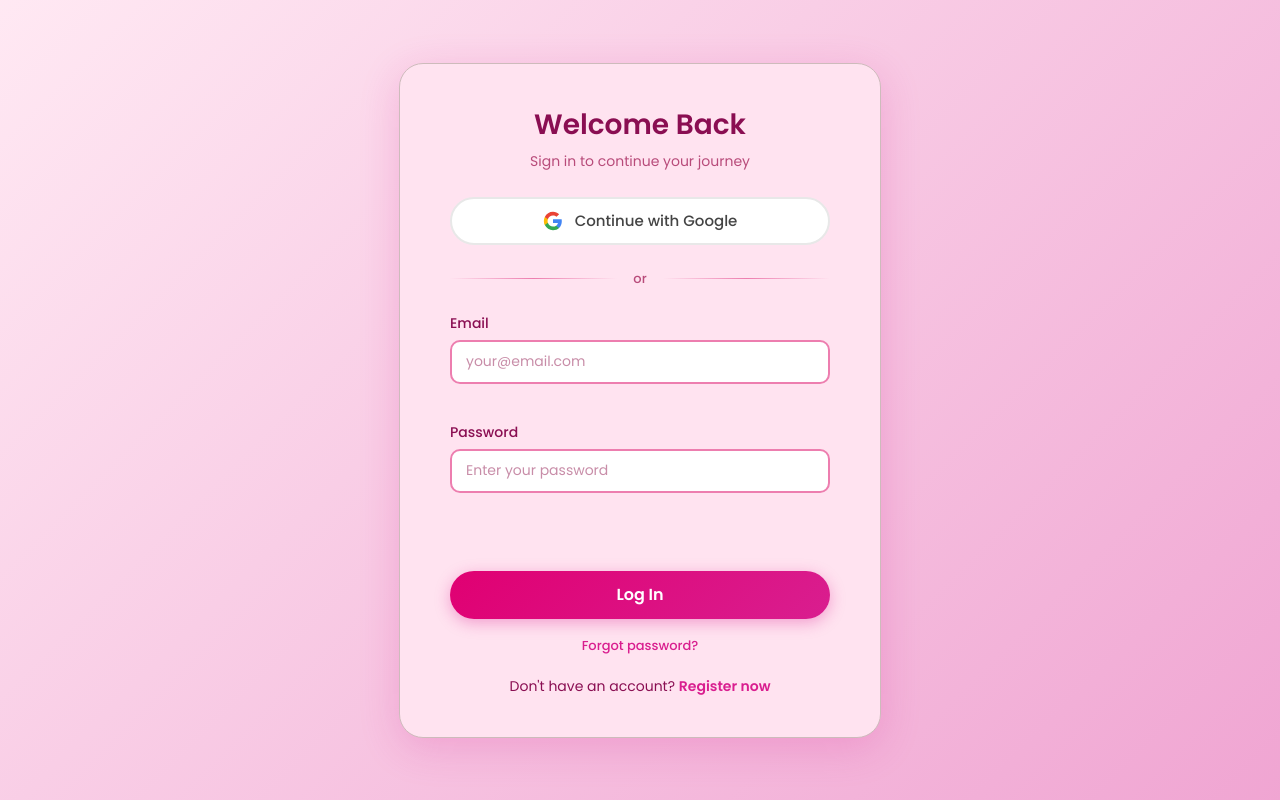
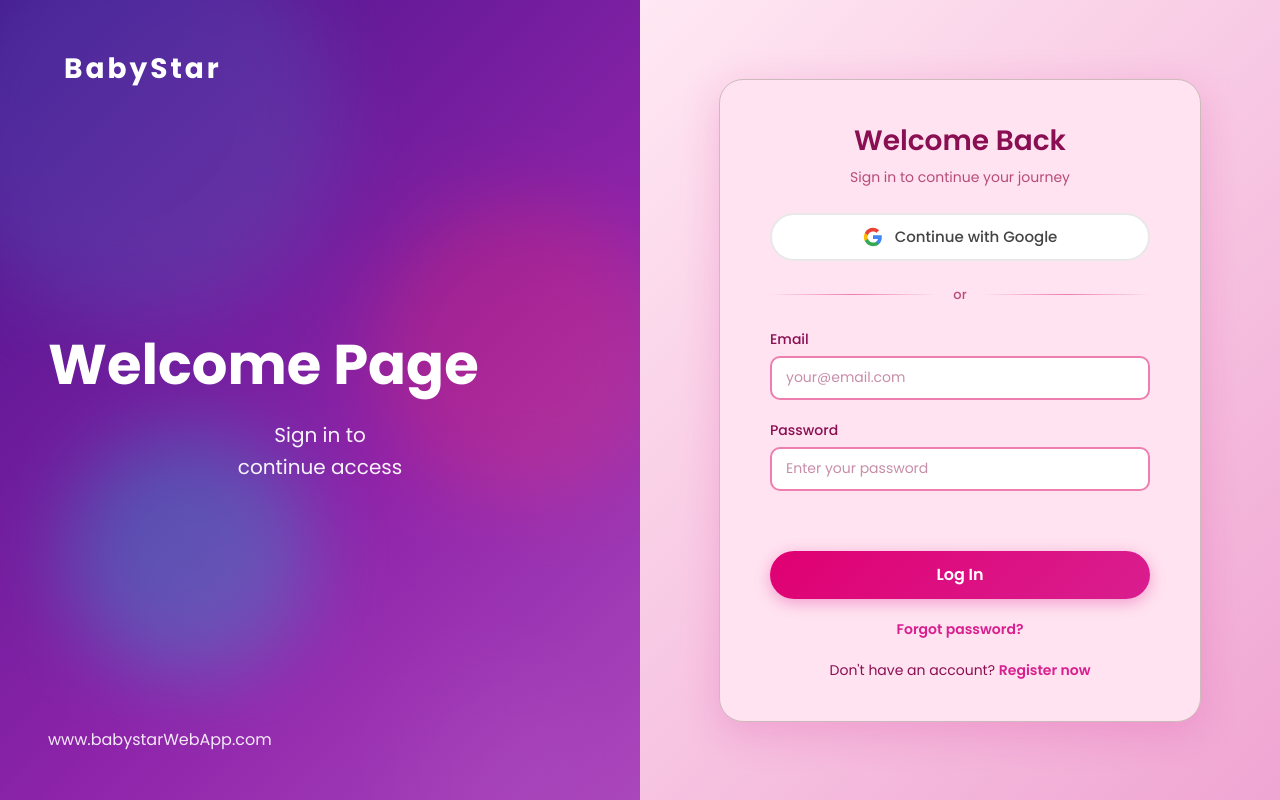
Before and after one commit to quangminh241105/babystar, a Node server app: page /auth/login in a window 1280 px wide. Run offline with Node 20, Linux system fonts and the light colour scheme; some libraries are stand-ins or nearby versions.

Commit message:
[FE] UI changes for registration/login

```diff
--- a/client/public/css/Home.css
+++ b/client/public/css/Home.css
@@ -10,6 +10,7 @@ body {
     padding: 30px;
     margin:auto;
     margin-bottom: 30px;
+    margin-top: 40px;
     color: white;
 }
 
--- a/client/public/css/LogIn.css
+++ b/client/public/css/LogIn.css
@@ -1,17 +1,146 @@
 @import url('https://fonts.googleapis.com/css2?family=Poppins:wght@400;500;600;700&display=swap');
 
 body {
+    margin: 0;
+    padding: 0;
+    font-family: 'Poppins', sans-serif;
+    min-height: 100vh;
+    overflow-x: hidden;
+}
+
+/* Split layout wrapper */
+.auth-layout {
+    display: grid;
+    grid-template-columns: 1fr 1fr;
+    min-height: 100vh;
+}
+
+/* Left decorative panel (purple gradient like reference) */
+.auth-left {
+    background: linear-gradient(135deg, #4A148C 0%, #6A1B9A 30%, #8E24AA 60%, #AB47BC 100%);
+    position: relative;
+    overflow: hidden;
+    display: flex;
+    flex-direction: column;
+    justify-content: space-between;
+    padding: 3rem;
+}
+
+/* Abstract blob shapes */
+.blob {
+    position: absolute;
+    border-radius: 50%;
+    opacity: 0.3;
+    filter: blur(40px);
+}
+
+.blob-1 {
+    width: 400px;
+    height: 400px;
+    background: linear-gradient(135deg, #3F51B5 0%, #5C6BC0 100%);
+    top: -10%;
+    left: -10%;
+}
+
+.blob-2 {
+    width: 300px;
+    height: 300px;
+    background: linear-gradient(135deg, #E91E63 0%, #EC407A 100%);
+    top: 25%;
+    right: -5%;
+}
+
+.blob-3 {
+    width: 250px;
+    height: 250px;
+    background: linear-gradient(135deg, #00BCD4 0%, #26C6DA 100%);
+    bottom: 15%;
+    left: 10%;
+}
+
+.blob-4 {
+    width: 200px;
+    height: 200px;
+    background: linear-gradient(135deg, #9C27B0 0%, #BA68C8 100%);
+    bottom: -5%;
+    right: 10%;
+}
+
+/* Logo section */
+.logo-section {
+    position: relative;
+    z-index: 2;
+    display: flex;
+    align-items: center;
+    gap: 1rem;
+}
+
+.logo-circles {
+    display: flex;
+    align-items: center;
+}
+
+.logo-circle {
+    width: 50px;
+    height: 50px;
+    border: 4px solid white;
+    border-radius: 50%;
+    background: transparent;
+}
+
+.logo-circle:nth-child(2) {
+    margin-left: -20px;
+}
+
+.logo-text {
+    color: white;
+    font-size: 1.75rem;
+    font-weight: 700;
+    letter-spacing: 3px;
+}
+
+/* Welcome content */
+.welcome-content {
+    position: relative;
+    z-index: 2;
+}
+
+.welcome-title {
+    color: white;
+    font-size: 3.5rem;
+    font-weight: 700;
+    margin: 0 0 1.5rem 0;
+    line-height: 1.1;
+}
+
+.welcome-subtitle {
+    color: rgba(255, 255, 255, 0.95);
+    font-size: 1.25rem;
+    margin: 0;
+    line-height: 1.6;
+}
+
+/* Website link */
+.website-link {
+    position: relative;
+    z-index: 2;
+    color: white;
+    font-size: 1rem;
+    text-decoration: none;
+    opacity: 0.9;
+}
+
+.website-link:hover {
+    opacity: 1;
+}
+
+/* Right form panel */
+.auth-right {
     background: linear-gradient(135deg, rgba(255, 227, 240, 0.8) 0%, rgba(217, 30, 143, 0.4) 100%);
-    background-repeat: no-repeat;
-    background-attachment: fixed;
-    min-height: 100vh;
-    margin: 0;
     display: flex;
-    flex-direction: row;
+    align-items: center;
     justify-content: center;
-    align-items: center;
-    padding: 20px;
-    box-sizing: border-box;
+    padding: 2rem;
 }
 
 #inner-box {
@@ -52,7 +181,13 @@ label {
 }
 
 .registration {
-    margin-bottom: 18px;
+    margin-bottom: 4px;
+}
+
+.navbar-logo-img {
+        height: 50px;
+        width: auto;
+        object-fit: contain;
 }
 
 input[type="text"],
@@ -92,7 +227,6 @@ input[type="password"]:focus,
     color: #D91E8F;
     font-family: 'Poppins', sans-serif;
     font-size: 12px;
-    margin-top: 4px;
     min-height: 16px;
 }
 
@@ -283,6 +417,20 @@ p span:active {
 }
 
 /* Responsive */
+@media (max-width: 900px) {
+    .auth-layout {
+        grid-template-columns: 1fr;
+    }
+
+    .auth-left {
+        display: none;
+    }
+
+    .auth-right {
+        padding: 2rem 1rem;
+    }
+}
+
 @media (max-width: 480px) {
     #inner-box {
         padding: 30px 25px;
@@ -298,14 +446,3 @@ p span:active {
         gap: 12px;
     }
 }
-
-/* Forgot password link */
-.forgot-link {
-    margin-top: 16px !important;
-    margin-bottom: 8px !important;
-}
-
-.forgot-link span {
-    font-size: 13px;
-    font-weight: 500;
-}
--- a/client/views/pages/auth/Login.ejs
+++ b/client/views/pages/auth/Login.ejs
@@ -1,5 +1,33 @@
 <link rel="stylesheet" href="/css/login.css">
 
+<div class="auth-layout">
+  <!-- Left decorative panel -->
+  <div class="auth-left">
+    <!-- Blob shapes -->
+    <div class="blob blob-1"></div>
+    <div class="blob blob-2"></div>
+    <div class="blob blob-3"></div>
+    <div class="blob blob-4"></div>
+
+    <!-- Logo section -->
+    <div class="logo-section">
+      <div class="logo-circles">
+      </div>
+      <span class="logo-text navbar-title">BabyStar</span>
+    </div>
+
+    <!-- Welcome content -->
+    <div class="welcome-content">
+      <h1 class="welcome-title">Welcome Page</h1>
+      <p class="welcome-subtitle">Sign in to<br>continue access</p>
+    </div>
+
+    <!-- Website link -->
+    <a href="/" class="website-link">www.babystarWebApp.com</a>
+  </div>
+
+  <!-- Right form panel -->
+  <div class="auth-right">
     <div id="inner-box">
       <h3>Welcome Back</h3>
       <h4>Sign in to continue your journey</h4>
@@ -41,5 +69,7 @@
         <p>Don't have an account? <a href="/auth/register"><span>Register now</span></a></p>
       </form>
     </div>
+  </div>
+</div>
 
 <script src="/js/auth/login.js"></script>
--- a/client/views/partials/navbar.ejs
+++ b/client/views/partials/navbar.ejs
@@ -75,7 +75,7 @@
 
 <nav class="topnav" role="navigation" aria-label="Main navigation">
     <div class="navbar-brand">
-        <img src="./images/global/logo.png" alt="BabyStar Logo" class="navbar-logo-img">
+        <img src="/images/global/logo.png" alt="BabyStar Logo" class="navbar-logo-img">
         <h1 class="navbar-title">BabyStar</h1>
     </div>
 
```
Also changed, not shown: client/views/pages/auth/Register.ejs (+30 -0 lines), client/public/images/global/logo.png. Lines whose indentation alone changed are shown as unchanged.
